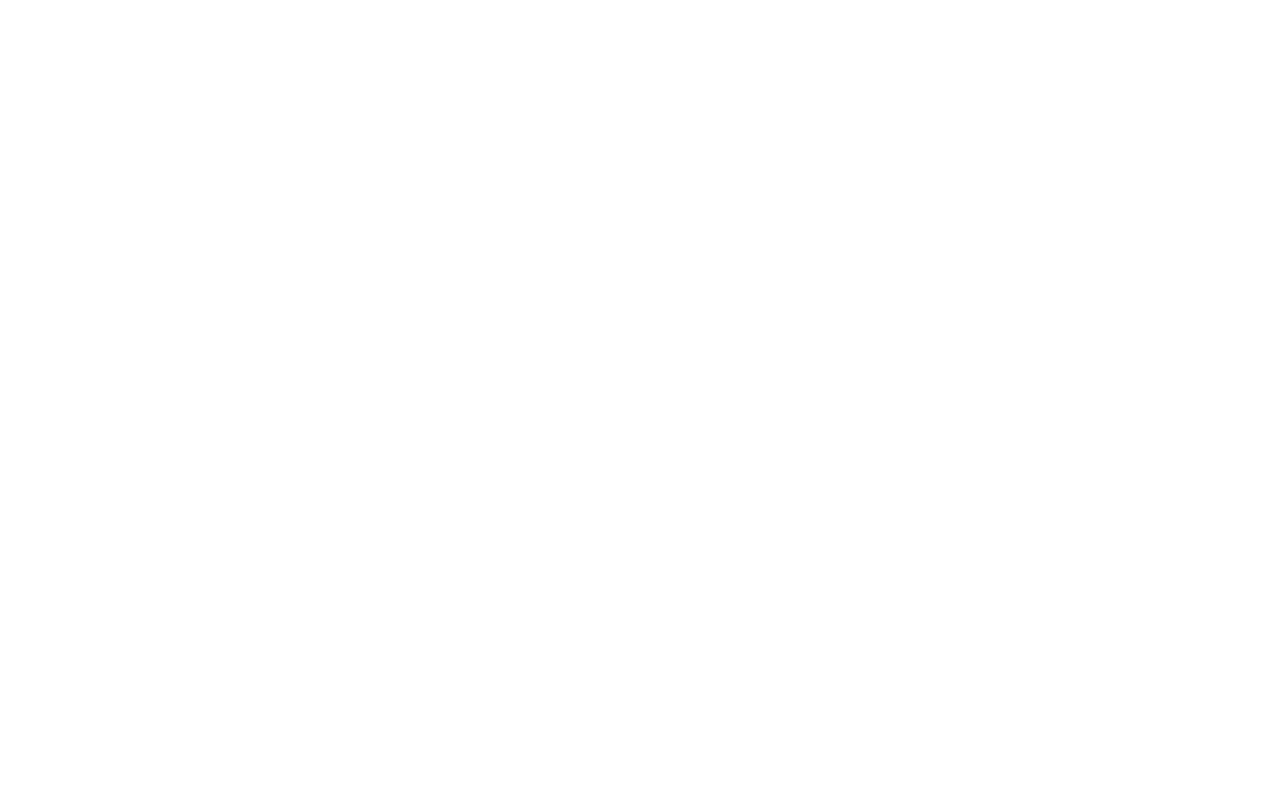
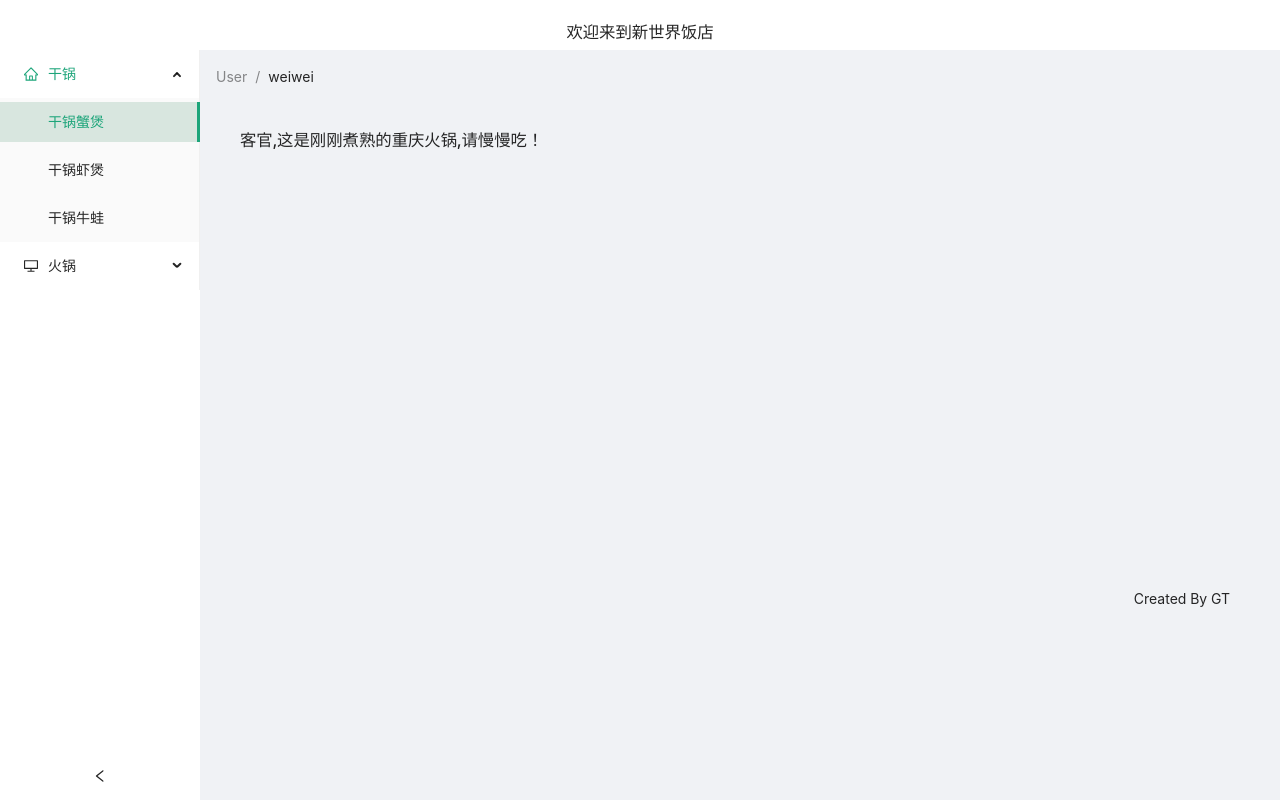
Before and after one commit to Ten-2020/repo, a React (Create React App) app in the folder react/new-react/: page /hotPot/chongqing in a window 1280 px wide. Built offline with nearby package versions, Linux system fonts and the light colour scheme.

Commit message:
no message

```diff
--- a/react/new-react/src/App.less
+++ b/react/new-react/src/App.less
@@ -15,7 +15,7 @@
 }
 
 .App-header {
-  background-color: #282c34;
+  // background-color: #282c34;
   min-height: 100vh;
   display: flex;
   flex-direction: column;
--- a/react/new-react/src/libs/router.js
+++ b/react/new-react/src/libs/router.js
@@ -3,7 +3,20 @@
 
 import sirloin from 'src/views/component/beef/sirloin/sirloin.jsx'
 import steak from '@/views/component/beef/steak/steak'
-
+import fatCatte from '@/views/component/beef/fatCattle/fatCattle'
+import guangdong from '@/views/component/hotPot/guangdong/guangdong'
+import chongqing from '@/views/component/hotPot/chongqing/chongqing'
+import sichuan from '@/views/component/hotPot/sichuan/sichuan'
+import {
+  DesktopOutlined,
+  // PieChartOutlined,
+  FileOutlined,
+  // TeamOutlined,
+  // UserOutlined,
+  ProfileOutlined,
+  ReadOutlined,
+  HomeOutlined,
+} from '@ant-design/icons'
 const routes = [
   {
     path: "/",
@@ -13,18 +26,47 @@
   {
     path: "/beef",
     component: main,
-    name:'牛肉',
+    name: '干锅',
+    icon: HomeOutlined,
     routes: [
       {
         path: "/beef/steak",
         component: steak,
-        name:'牛腩',
+        name: '干锅蟹煲',
       },
       {
         path: "/beef/sirloin",
         component: sirloin,
-        name:'牛排',
-      }
+        name: '干锅虾煲',
+      },
+      {
+        path: "/beef/fatCatte",
+        component: fatCatte,
+        name: '干锅牛蛙',
+      },
+    ]
+  },
+  {
+    path: "/hotPot",
+    component: main,
+    name: '火锅',
+    icon: DesktopOutlined,
+    routes: [
+      {
+        path: "/hotPot/guangdong",
+        component: guangdong,
+        name: '广东火锅',
+      },
+      {
+        path: "/hotPot/chongqing",
+        component: chongqing,
+        name: '重庆火锅',
+      },
+      {
+        path: "/hotPot/sichuan",
+        component: sichuan,
+        name: '四川火锅',
+      },
     ]
   },
 
--- /dev/null
+++ b/react/new-react/src/views/component/hotPot/chongqing/chongqing.jsx
@@ -0,0 +1,15 @@
+import React, { Component } from 'react'
+export default class Chongqing extends Component {
+  constructor(props) {
+    super(props)
+    this.state = {}
+  }
+  render() {
+    return (
+      <div>
+        <h3>客官,这是刚刚煮熟的重庆火锅,请慢慢吃！</h3>
+        {/* <img src="./img/牛排.jpg" alt=""></img> */}
+      </div>
+    )
+  }
+}
--- /dev/null
+++ b/react/new-react/src/views/component/hotPot/guangdong/guangdong.jsx
@@ -0,0 +1,15 @@
+import React, { Component } from 'react'
+export default class Guangdong extends Component {
+  constructor(props) {
+    super(props)
+    this.state = {}
+  }
+  render() {
+    return (
+      <div>
+        <h3>客官,这是刚刚煮熟的广东火锅,小心烫啊,请慢慢吃！</h3>
+        <img src="./img/牛排.jpg" alt=""></img>
+      </div>
+    )
+  }
+}
--- /dev/null
+++ b/react/new-react/src/views/component/hotPot/sichuan/sichuan.jsx
@@ -0,0 +1,15 @@
+import React, { Component } from 'react'
+export default class Sichuan extends Component {
+  constructor(props) {
+    super(props)
+    this.state = {}
+  }
+  render() {
+    return (
+      <div>
+        <h3>客官,这是刚刚煮熟的四川火锅,小心烫啊,请慢慢吃！</h3>
+        {/* <img src="./img/牛排.jpg" alt=""></img> */}
+      </div>
+    )
+  }
+}
--- a/react/new-react/src/views/main/main.jsx
+++ b/react/new-react/src/views/main/main.jsx
@@ -31,7 +31,7 @@
   onCollapse = (collapsed) => {
     this.setState({ collapsed })
   }
-  mapRoute(item) {
+  mapRoute (item) {
     if (item instanceof Array) {
       let re = item.map((it) => {
         return this.mapRoute(it) // 第一次循环就返回了
@@ -41,7 +41,8 @@
       if (!item.exact) {
         if (item.routes) {
           return (
-            <SubMenu key={item.path} icon={<DesktopOutlined />} title={item.name}>
+            // <SubMenu key={item.path} icon={<DesktopOutlined />} title={item.name}>
+            <SubMenu key={item.path} icon={<item.icon />} title={item.name}>
               {item.routes.map((i) => {
                 return this.mapRoute(i)
               })}
@@ -64,33 +65,36 @@
     // 用这个在登陆页面跳转过来是可以直接渲染的,在这里只是改了地址,可能是已经渲染过的缘故!
     let { routes } = this.props
     let route = routes.find((f) => f.path === path)
-    this.setState({ // 这个能够让主页面中的页面得到改变.
+    this.setState({ // 这个能够让主页面中的组件得到改变.
       route: route
     })
   }
-  render() {
+  render () {
     let menus = this.mapRoute(routers).filter((i) => i)
-
     return (
-      <Layout style={{ minHeight: '100vh' }}>
-        <Sider collapsible collapsed={this.state.collapsed} onCollapse={this.onCollapse}>
-          {/* <div className="logo" /> */}
-          <Menu theme='light' defaultSelectedKeys={['1']} mode="inline">
+      <Layout style={{ minHeight: '100vh'}}>
+        <Header style={{ padding: 0, height: '50px', background: '#fff',textAlign:'center' }}>
+          <h3>欢迎来到新世界饭店</h3>
+        </Header>
+        <Layout>
+          <Sider collapsible collapsed={this.state.collapsed} onCollapse={this.onCollapse} theme='light'>
+            <div className="logo" />
+            <Menu theme='light' defaultSelectedKeys={['/beef/steak']} defaultOpenKeys={['/beef']} mode="inline" style={{ background: '#fff' }}>
               {menus}
             </Menu>
           </Sider>
-        <Layout className="site-layout">
-          {/* <Header className="site-layout-background" style={{ padding: 0 }} /> */}
+          <Content className="site-layout">
             <Content style={{ margin: '0 16px' }}>
               <Breadcrumb style={{ margin: '16px 0' }}>
                 <Breadcrumb.Item>User</Breadcrumb.Item>
                 <Breadcrumb.Item>weiwei</Breadcrumb.Item>
               </Breadcrumb>
-            <div className="site-layout-background" style={{ padding: 24, minHeight: 360 }}>
+              <div className="site-layout-background" style={{ padding: 24, minHeight: 460 }}>
                 <Route routes={this.state.route} component={this.state.route.component} />
               </div>
             </Content>
-          <Footer style={{ textAlign: 'center' }}>Created By GT</Footer>
+            <Footer style={{ textAlign: 'right' }}>Created By GT</Footer>
+          </Content>
         </Layout>
       </Layout>
     )
```
Also changed, not shown: 1 other file (tests, documents, lock files or other folders). Lines whose indentation alone changed are shown as unchanged.
